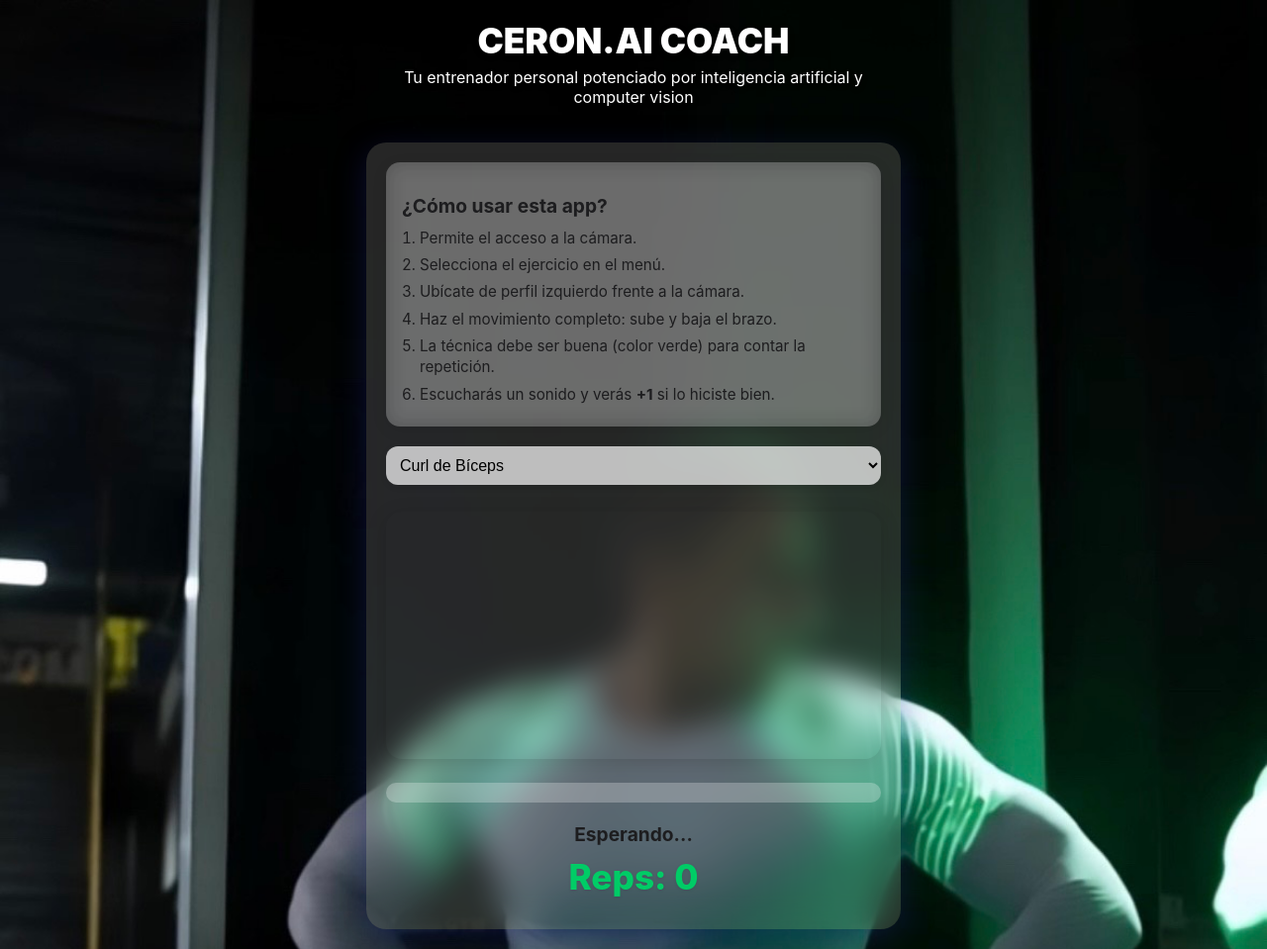
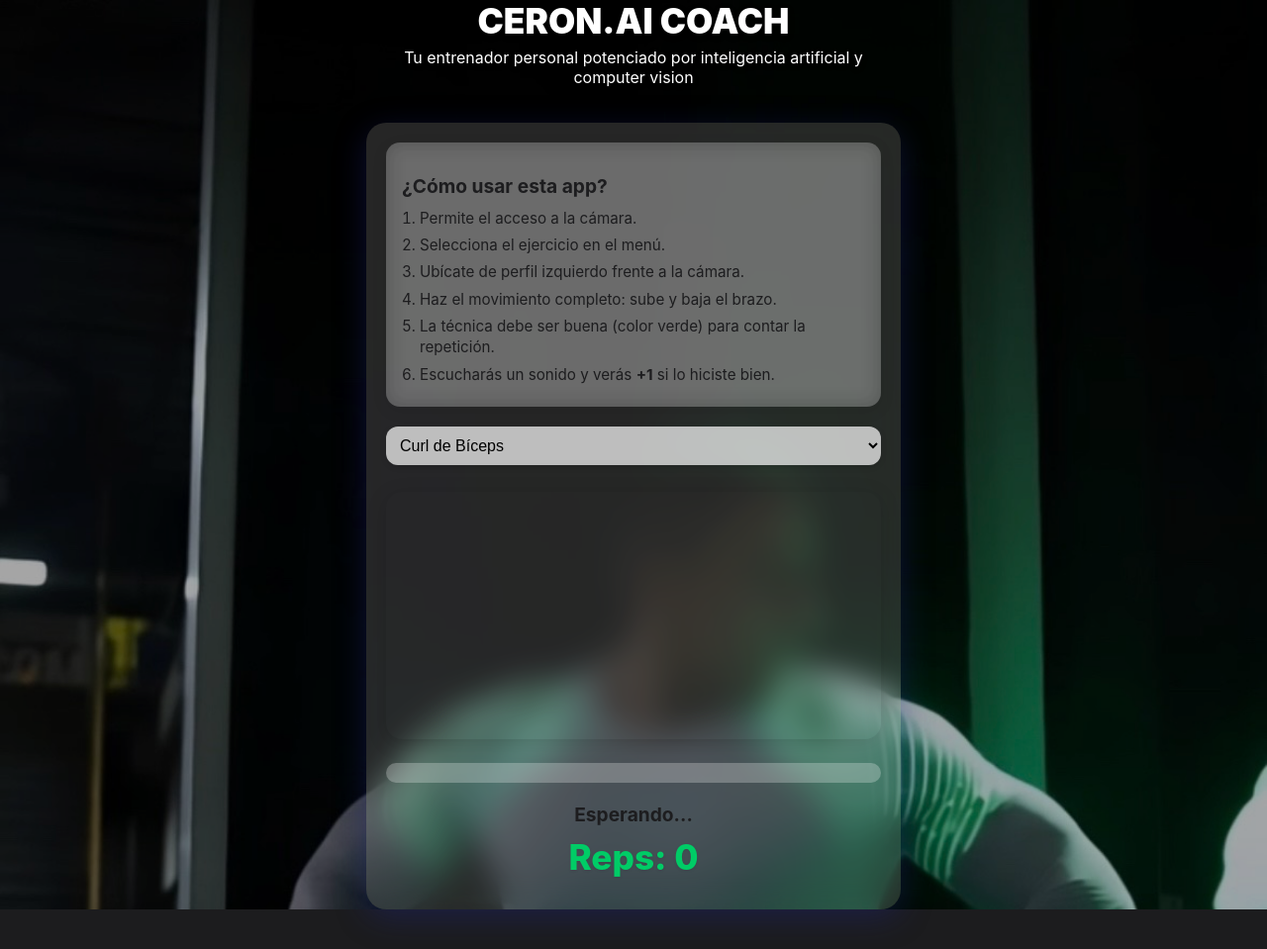
Before and after one commit to Sebceron/entrenador-inteligente, a plain HTML site: page index.html in a window 1280 px wide. Shown: the whole page at 99% size. After the commit the page ends 919 px from the top, so only its background shows below. Drawn offline with Linux system fonts and the light colour scheme; a script that the page names is missing.

Commit message:
Mejora fondo en móviles: overlay + fallback + adaptabilidad

```diff
--- a/style.css
+++ b/style.css
@@ -1,16 +1,19 @@
 /* === FONDO CON IMAGEN === */
 body {
     margin: 0;
-    background: url("images/IMG_7121.jpg") no-repeat center center fixed;
-    background-size: cover;
+    padding: 0;
     font-family: -apple-system, BlinkMacSystemFont, "Segoe UI", Roboto, Helvetica, Arial, sans-serif;
+    min-height: 100vh;
     display: flex;
     flex-direction: column;
     align-items: center;
     justify-content: flex-start;
-    min-height: 100vh;
-    padding: 20px 12px;
-    box-sizing: border-box;
+    overflow-x: hidden;
+    background:
+      linear-gradient(rgba(0, 0, 0, 0.35), rgba(0, 0, 0, 0.35)),
+      url("images/IMG_7121.jpg") no-repeat center center fixed;
+    background-size: cover;
+    background-color: #1c1c1e; /* fallback color */
   }
 
   /* === HERO TÍTULO === */
```
